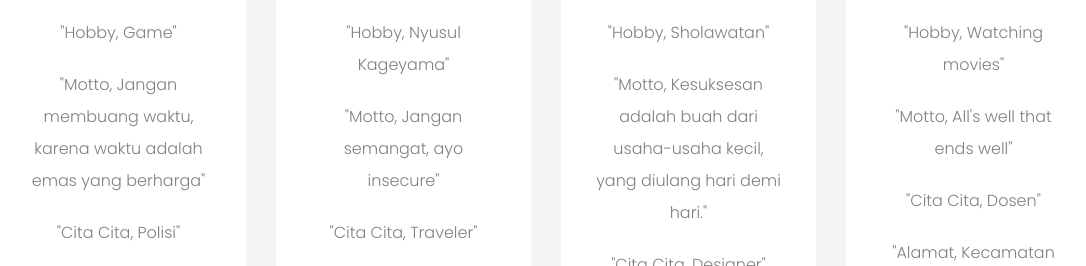
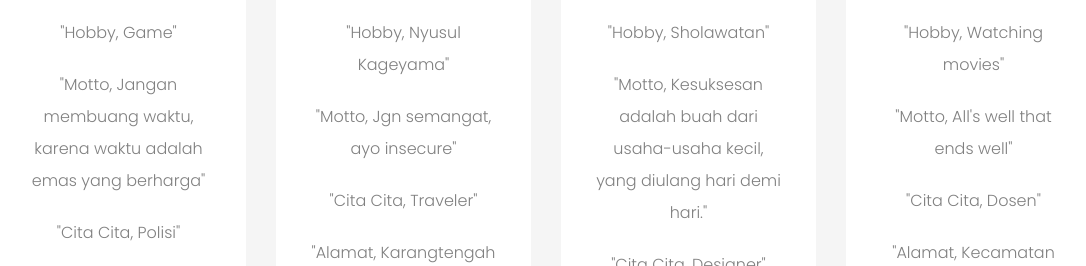
Before and after one commit to osistel/osistel.github.io, a plain HTML site: page PDHAM.html in a window 1280 px wide. Shown: the part 2892-3158 px from the top of the page, without its empty margins (94-1180 px from the left). Drawn offline with nearby package versions, Linux system fonts and the light colour scheme; files whose address does not match are found by name.

Commit message:
Update PDHAM.html

```diff
--- a/PDHAM.html
+++ b/PDHAM.html
@@ -192,7 +192,7 @@
                                 <span>Alicia</span>
                                 <p>"Banyumas, 05 Mei 2004"</p>
                                 <p>"Hobby, Nyusul Kageyama"</p>
-                                <p>"Motto, Jangan semangat, ayo insecure"</p>
+                                <p>"Motto, Jgn semangat, ayo insecure"</p>
                                 <p>"Cita Cita, Traveler"</p>
                                 <p>"Alamat, Karangtengah RT 01 RW 05, Cilongok, Banyumas."</p>
 
```
